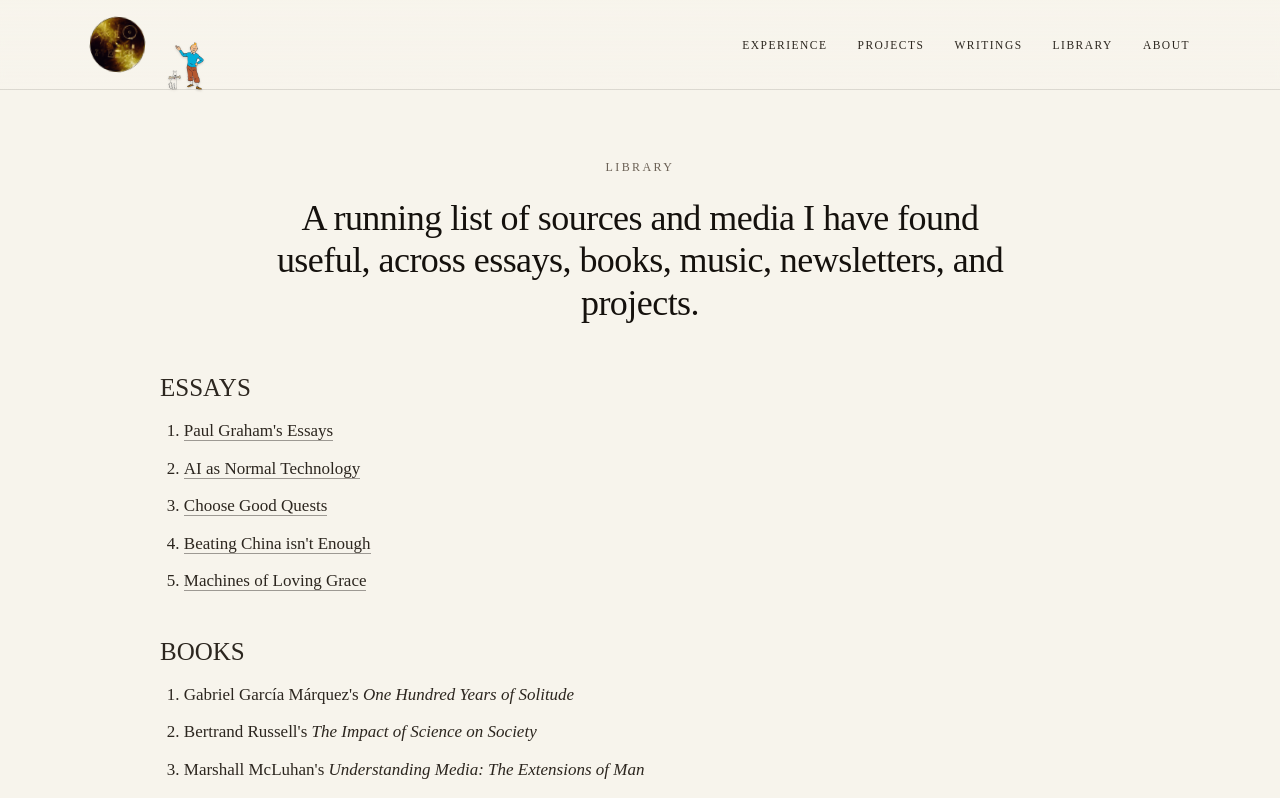
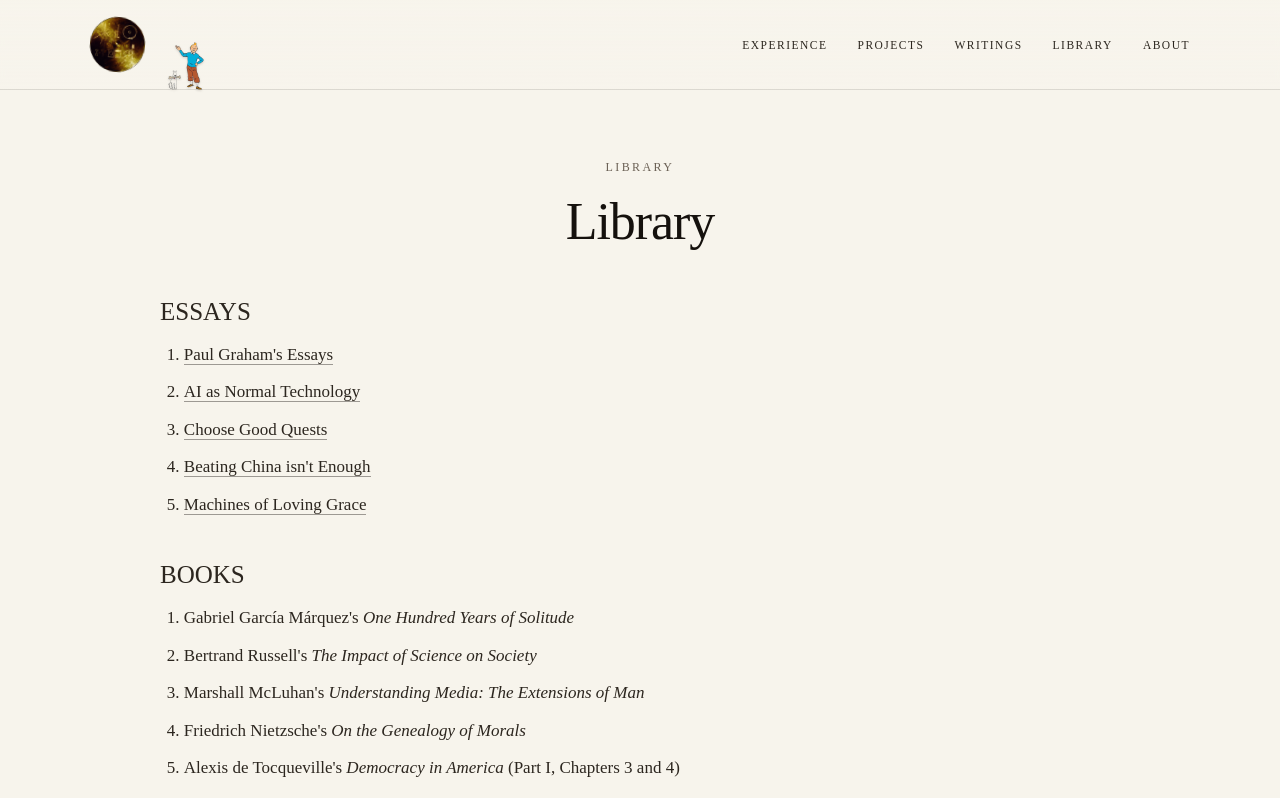
Before and after one commit to veronicas-world/aboutme, a Next.js app: page /readings in a window 1280 px wide. Shown: the top 798 px of the page. Built offline with nearby package versions, Linux system fonts and the light colour scheme.

Commit message:
Library: remove subtitle sentence

```diff
--- a/src/app/readings/page.tsx
+++ b/src/app/readings/page.tsx
@@ -36,15 +36,13 @@ export default function ReadingsPage() {
         <h1
           style={{
             fontWeight: 300,
-            fontSize: "clamp(23px,3vw,36px)",
-            lineHeight: 1.18,
-            letterSpacing: "-0.015em",
-            maxWidth: 760,
-            margin: "0 auto",
+            fontSize: "clamp(32px,4.5vw,52px)",
+            lineHeight: 0.98,
+            letterSpacing: "-0.02em",
+            margin: 0,
           }}
         >
-          A running list of sources and media I have found useful, across essays,
-          books, music, newsletters, and projects.
+          Library
         </h1>
       </header>
 
```
